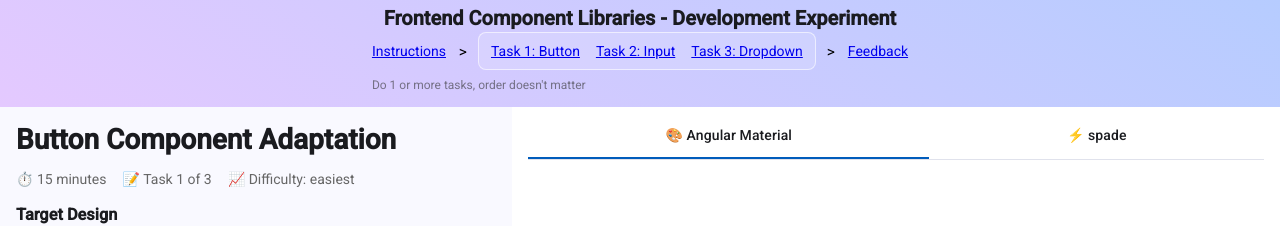
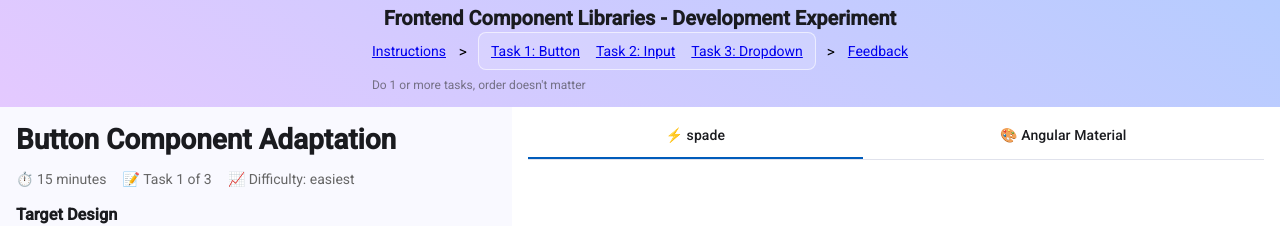
Before and after one commit to floriankulig/spadelib, an Angular app in the folder experiment/: page /task-button in a window 1280 px wide. Shown: the top 226 px of the page. Built offline with nearby package versions, Linux system fonts and the light colour scheme.

Commit message:
fix: swap content slots for spade and Angular Material tabs in task layout

```diff
--- a/experiment/src/app/setup/task-layout/task-layout.html
+++ b/experiment/src/app/setup/task-layout/task-layout.html
@@ -51,16 +51,16 @@
   <!-- Right Panel: Implementation -->
   <div class="implementation-panel">
     <mat-tab-group animationDuration="200ms" class="implementation-tabs">
+      <mat-tab label="⚡ spade">
+        <div class="tab-content">
+          <ng-content select="[slot=spade-implementation]"></ng-content>
+        </div>
+      </mat-tab>
       <mat-tab label="🎨 Angular Material">
         <div class="tab-content">
           <ng-content select="[slot=material-implementation]"></ng-content>
         </div>
       </mat-tab>
-      <mat-tab label="⚡ spade">
-        <div class="tab-content">
-          <ng-content select="[slot=spade-implementation]"></ng-content>
-        </div>
-      </mat-tab>
     </mat-tab-group>
   </div>
 </div>
```
